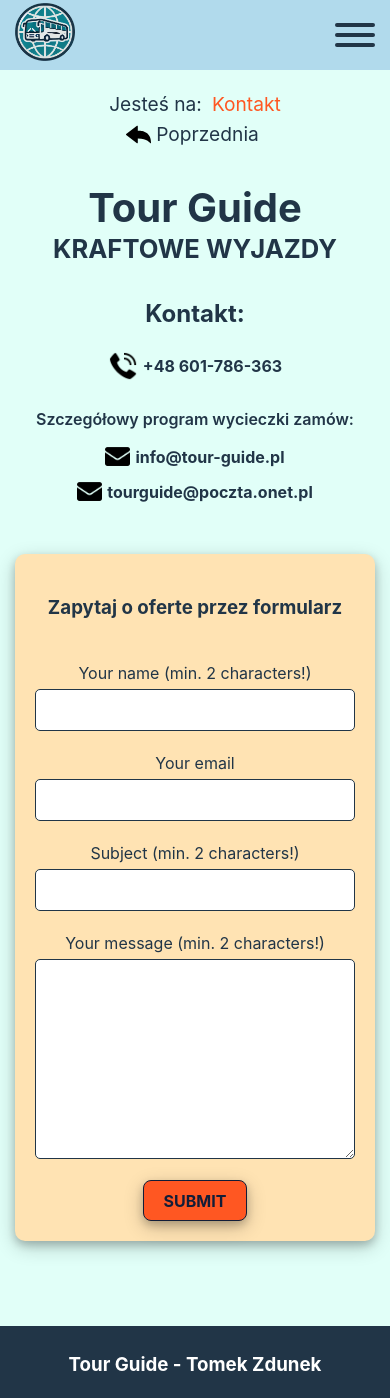
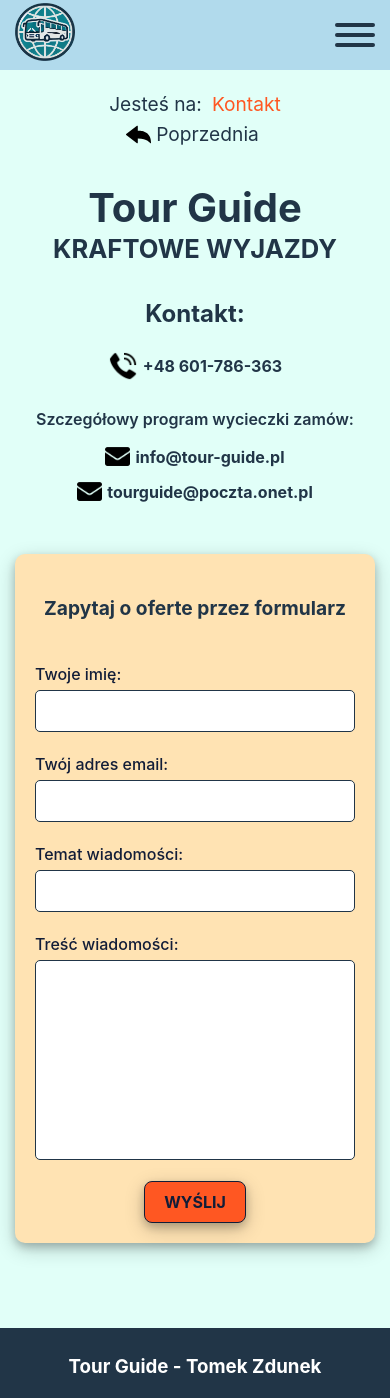
Before and after one commit to MariuszRozycki/tour-guide-pl, a React (Vite) app: page /contact in a window 390 px wide. Shown: the top 1398 px of the page. Built offline with nearby package versions, Linux system fonts and the light colour scheme.

Commit message:
Fix hamburger menu transform

```diff
--- a/src/components/Contact/ContactForm.tsx
+++ b/src/components/Contact/ContactForm.tsx
@@ -32,6 +32,9 @@
   const [responseMessage, setResponseMessage] = useState<string>("");
   const [responseClass, setResponseClass] = useState<string>("");
 
+  const formID = "15";
+  const url = `https://tour-guide.pl/wp-json/contact-form-7/v1/contact-forms/${formID}/feedback`;
+
   const checkLength = (value: string, len: number): boolean => {
     return value.trim().length > len;
   };
@@ -46,22 +49,22 @@
     const validationErrors: FormErrors = { userName: "", email: "", subject: "", message: "" };
 
     if (!checkLength(formData.userName, 1)) {
-      validationErrors.userName = "Field must have minimum 2 characters!";
+      validationErrors.userName = "Pole musi zawierać minimum dwie litery.";
       formIsValid = false;
     }
 
     if (!checkLength(formData.subject, 1)) {
-      validationErrors.subject = "Field must have minimum 2 characters!";
+      validationErrors.subject = "Pole musi zawierać minimum dwie litery.";
       formIsValid = false;
     }
 
     if (!checkEmail(formData.email)) {
-      validationErrors.email = "Write correct e-mail address";
+      validationErrors.email = "Wpisz poprawny adres email.";
       formIsValid = false;
     }
 
     if (!checkLength(formData.message, 1)) {
-      validationErrors.message = "Field must have minimum 2 characters!";
+      validationErrors.message = "Pole musi zawierać minimum dwie litery.";
       formIsValid = false;
     }
 
@@ -82,17 +85,13 @@
 
     const { action, method } = e.currentTarget;
 
-    const formID = "form-5"; // Zakładam, że ID formularza to "form-15", dopasuj je do rzeczywistego ID
-
     const formDataObject = new FormData();
 
     formDataObject.append("user-name", formData.userName);
     formDataObject.append("your-email", formData.email);
     formDataObject.append("your-subject", formData.subject);
     formDataObject.append("your-message", formData.message);
-
-    // Add the `_wpcf7_unit_tag` field
-    formDataObject.append("_wpcf7_unit_tag", formID);
+    formDataObject.append("_wpcf7_unit_tag", `form-${formID}`);
 
     try {
       const response = await fetch(action, {
@@ -104,12 +103,12 @@
       console.log(result);
 
       if (result.status === "mail_sent") {
-        setResponseMessage("Your message has been sent.");
+        setResponseMessage("Twoja wiadomość została wysłana");
         setResponseClass("success");
         setFormData({ userName: "", email: "", subject: "", message: "" });
         setErrors({ userName: "", email: "", subject: "", message: "" });
       } else {
-        setResponseMessage("There was a problem sending your message.");
+        setResponseMessage("Wystąpił problem z wysłaniem wiadomości. Zadzwoń do Tomka +48 601 786 363");
         setResponseClass("error");
       }
     } catch (error) {
@@ -120,15 +119,10 @@
   };
 
   return (
-    <form
-      id="form-5" // Dopasuj to ID do tego, co faktycznie masz na stronie WordPressa
-      action="https://mariuszrozycki.info/portfolio/wp-json/contact-form-7/v1/contact-forms/5/feedback"
-      method="post"
-      onSubmit={handleSubmit}
-    >
+    <form id="form-5" action={url} method="post" onSubmit={handleSubmit}>
       <h3>Zapytaj o oferte przez formularz</h3>
       <label htmlFor="user-name">
-        Your name (min. 2 characters!)
+        Twoje imię:
         <input id="user-name" type="text" name="userName" value={formData.userName} onChange={handleChange} />
         {errors.userName && (
           <p className="form-error" id="name-error">
@@ -138,7 +132,7 @@
       </label>
 
       <label htmlFor="your-email">
-        Your email
+        Twój adres email:
         <input id="your-email" type="email" name="email" value={formData.email} onChange={handleChange} />
         {errors.email && (
           <p className="form-error" id="email-error">
@@ -148,7 +142,7 @@
       </label>
 
       <label htmlFor="your-subject">
-        Subject (min. 2 characters!)
+        Temat wiadomości:
         <input id="your-subject" type="text" name="subject" value={formData.subject} onChange={handleChange} />
         {errors.subject && (
           <p className="form-error" id="subject-error">
@@ -158,7 +152,7 @@
       </label>
 
       <label htmlFor="your-message">
-        Your message (min. 2 characters!)
+        Treść wiadomości:
         <textarea id="your-message" name="message" value={formData.message} onChange={handleChange} />
         {errors.message && (
           <p className="form-error" id="user-message--error">
@@ -172,7 +166,7 @@
       </div>
 
       <button className="btn" type="submit">
-        Submit
+        Wyślij
       </button>
     </form>
   );
--- a/src/components/Nav/HamburgerMenu.tsx
+++ b/src/components/Nav/HamburgerMenu.tsx
@@ -8,13 +8,13 @@
 }
 
 const HamburgerMenu = React.forwardRef<HTMLDivElement, HamburgerMenuProps>((props, ref) => {
-  const { toggleMenu } = props;
+  const { toggleMenu, barOneRef, barTwoRef, barThreeRef } = props;
 
   return (
     <div id="hamburger-menu" className="hamburger-menu" ref={ref} onClick={toggleMenu}>
-      <span id="bar-one" className="bars" ref={ref}></span>
-      <span id="bar-two" className="bars" ref={ref}></span>
-      <span id="bar-three" className="bars" ref={ref}></span>
+      <span id="bar-one" className="bars" ref={barOneRef}></span>
+      <span id="bar-two" className="bars" ref={barTwoRef}></span>
+      <span id="bar-three" className="bars" ref={barThreeRef}></span>
     </div>
   );
 });
--- a/src/styles/Contact.css
+++ b/src/styles/Contact.css
@@ -59,8 +59,15 @@
   border-radius: var(--border-radius-small);
   box-shadow: var(--box-shadow-light);
 
+  h3 {
+    font-size: var(--h3-fs);
+  }
+
   label {
     margin-top: 20px;
+    color: var(--very-dark-blue-color);
+    font-weight: 500;
+    text-align: left;
   }
 
   input,
@@ -71,10 +78,12 @@
     border-radius: var(--border-radius-min);
     border: 1px solid var(--primary-color);
     background-color: var(--white-color);
+    color: var(--very-dark-blue-color);
   }
 
   textarea {
     min-height: 200px;
+    resize: none;
   }
 
   button {
--- a/src/styles/global.css
+++ b/src/styles/global.css
@@ -39,6 +39,7 @@
   --h1-fs: clamp(2.5rem, 5vw, 2.8rem);
   --h1-spam-fs: clamp(1.6rem, 3vw, 2.2rem);
   --h2-fs: clamp(1.5rem, 3vw, 2rem);
+  --h3-fs: clamp(1.2rem, 2.5vw, 1.8rem);
   --a-link-fs: clamp(1rem, 2vw, 1.5rem);
   --a-link-fs-footer: clamp(1rem, 2vw, 1.1rem);
   --paragraph-fs: clamp(1rem, 3vw, 1.2rem);
```
